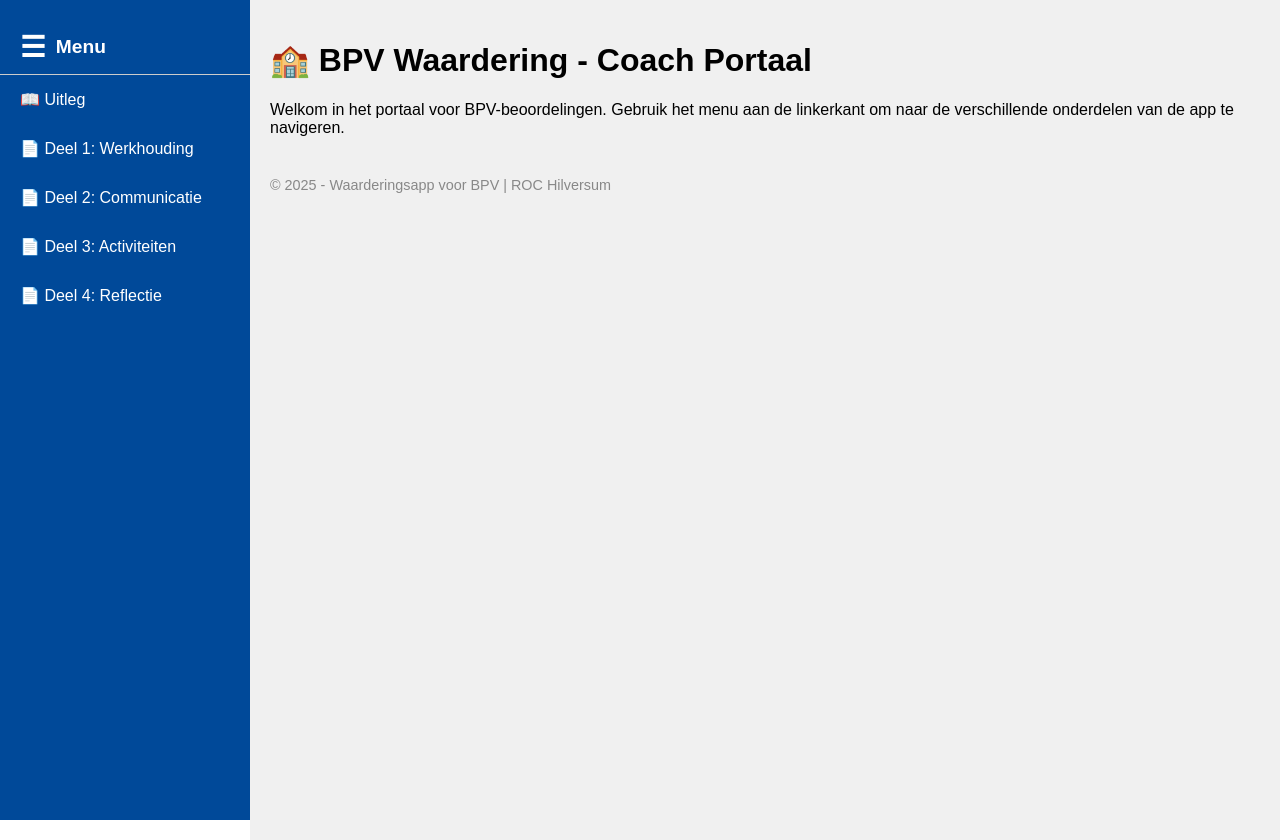
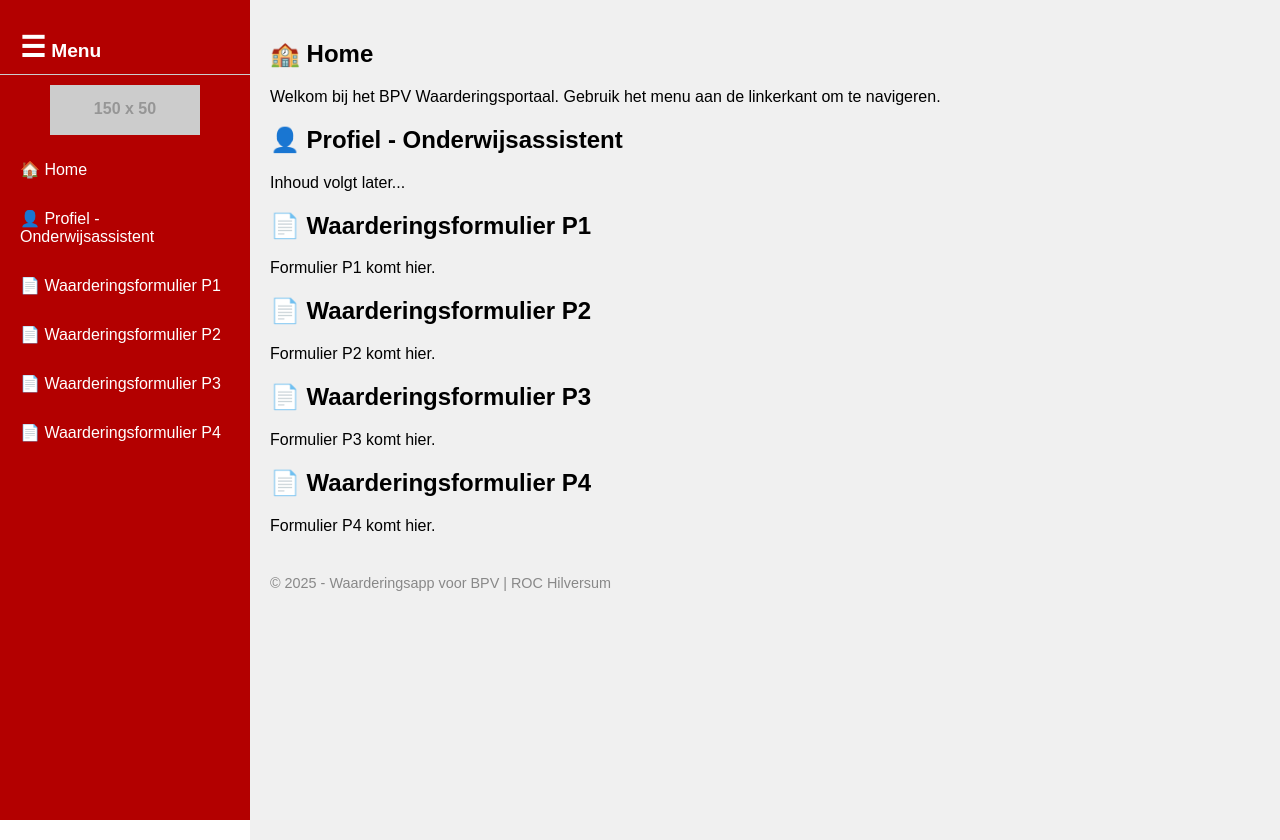
Before and after one commit to Welzijnhilversum/Waarderingsformulieren, a plain HTML site: page index.html in a window 1280 px wide. Drawn offline with Linux system fonts and the light colour scheme; placeholder pictures from the web are drawn by us.

Commit message:
Add files via upload
✅ Een rode menubalk
✅ Inklapbaar menu (voor mobiel)
✅ Een ROC-logo-placeholder bovenaan (jij kunt dit straks vervangen)
✅ Menu-items aangepast naar:

🏠 Home

👤 Profiel - Onderwijsassistent

📄 Waarderingsformulier P1 t/m P4
✅ Geen externe links meer — alles intern opgebouwd

```diff
--- a/index.html
+++ b/index.html
@@ -16,13 +16,18 @@
             position: fixed;
             left: 0;
             top: 0;
-            background-color: #004999;
+            background-color: #b30000;
             padding-top: 20px;
             color: white;
+            transition: transform 0.3s ease;
+        }
+        .sidebar.collapsed {
+            transform: translateX(-100%);
         }
         .sidebar-header {
             display: flex;
             align-items: center;
+            justify-content: space-between;
             padding: 10px 20px;
             font-size: 1.2em;
             font-weight: bold;
@@ -30,7 +35,13 @@
         }
         .sidebar-header .menu-icon {
             font-size: 1.5em;
-            margin-right: 10px;
+            cursor: pointer;
+        }
+        .logo {
+            display: block;
+            margin: 10px auto;
+            width: 80%;
+            max-width: 150px;
         }
         .sidebar a {
             padding: 15px 20px;
@@ -40,43 +51,89 @@
             transition: background 0.3s;
         }
         .sidebar a:hover {
-            background-color: #0066cc;
+            background-color: #cc0000;
         }
         .main-content {
             margin-left: 250px;
             padding: 20px;
             background-color: #f0f0f0;
-            height: 100vh;
+            min-height: 100vh;
         }
         .footer {
             margin-top: 40px;
             font-size: 0.9em;
             color: #888;
         }
+        @media (max-width: 768px) {
+            .sidebar {
+                transform: translateX(-100%);
+            }
+            .sidebar.open {
+                transform: translateX(0);
+            }
+            .main-content {
+                margin-left: 0;
+            }
+        }
     </style>
 </head>
 <body>
 
-    <div class="sidebar">
+    <div class="sidebar" id="sidebar">
         <div class="sidebar-header">
-            <div class="menu-icon">&#9776;</div>
-            <div>Menu</div>
+            <span><span class="menu-icon" onclick="toggleSidebar()">&#9776;</span> Menu</span>
         </div>
-        <a href="https://eu.jotform.com/app/build/251482177459365" target="_blank">📖 Uitleg</a>
-        <a href="https://form.jotform.com/251481063832050" target="_blank">📄 Deel 1: Werkhouding</a>
-        <a href="https://form.jotform.com/251486001102037" target="_blank">📄 Deel 2: Communicatie</a>
-        <a href="https://form.jotform.com/251485888576377" target="_blank">📄 Deel 3: Activiteiten</a>
-        <a href="https://form.jotform.com/251485986322365" target="_blank">📄 Deel 4: Reflectie</a>
+        <img src="https://via.placeholder.com/150x50?text=ROC+Logo" alt="ROC Logo" class="logo" id="logo">
+        <a href="#home">🏠 Home</a>
+        <a href="#profiel">👤 Profiel - Onderwijsassistent</a>
+        <a href="#form1">📄 Waarderingsformulier P1</a>
+        <a href="#form2">📄 Waarderingsformulier P2</a>
+        <a href="#form3">📄 Waarderingsformulier P3</a>
+        <a href="#form4">📄 Waarderingsformulier P4</a>
     </div>
 
-    <div class="main-content">
-        <h1>🏫 BPV Waardering - Coach Portaal</h1>
-        <p>Welkom in het portaal voor BPV-beoordelingen. Gebruik het menu aan de linkerkant om naar de verschillende onderdelen van de app te navigeren.</p>
+    <div class="main-content" id="main-content">
+        <section id="home">
+            <h1>🏫 Home</h1>
+            <p>Welkom bij het BPV Waarderingsportaal. Gebruik het menu aan de linkerkant om te navigeren.</p>
+        </section>
+
+        <section id="profiel">
+            <h2>👤 Profiel - Onderwijsassistent</h2>
+            <p>Inhoud volgt later...</p>
+        </section>
+
+        <section id="form1">
+            <h2>📄 Waarderingsformulier P1</h2>
+            <p>Formulier P1 komt hier.</p>
+        </section>
+
+        <section id="form2">
+            <h2>📄 Waarderingsformulier P2</h2>
+            <p>Formulier P2 komt hier.</p>
+        </section>
+
+        <section id="form3">
+            <h2>📄 Waarderingsformulier P3</h2>
+            <p>Formulier P3 komt hier.</p>
+        </section>
+
+        <section id="form4">
+            <h2>📄 Waarderingsformulier P4</h2>
+            <p>Formulier P4 komt hier.</p>
+        </section>
 
         <div class="footer">
             &copy; 2025 - Waarderingsapp voor BPV | ROC Hilversum
         </div>
     </div>
 
+    <script>
+        function toggleSidebar() {
+            const sidebar = document.getElementById("sidebar");
+            sidebar.classList.toggle("open");
+        }
+    </script>
+
 </body>
 </html>
```
